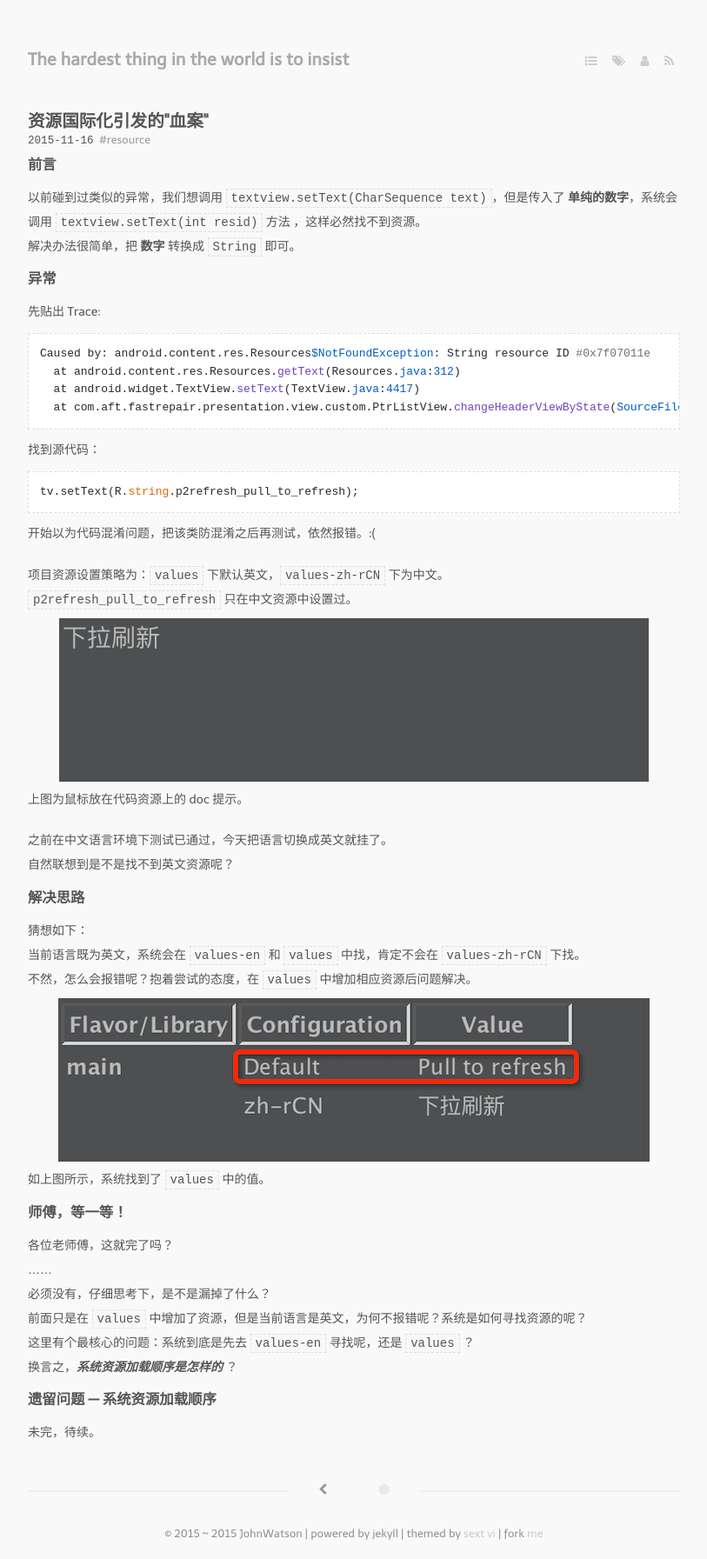
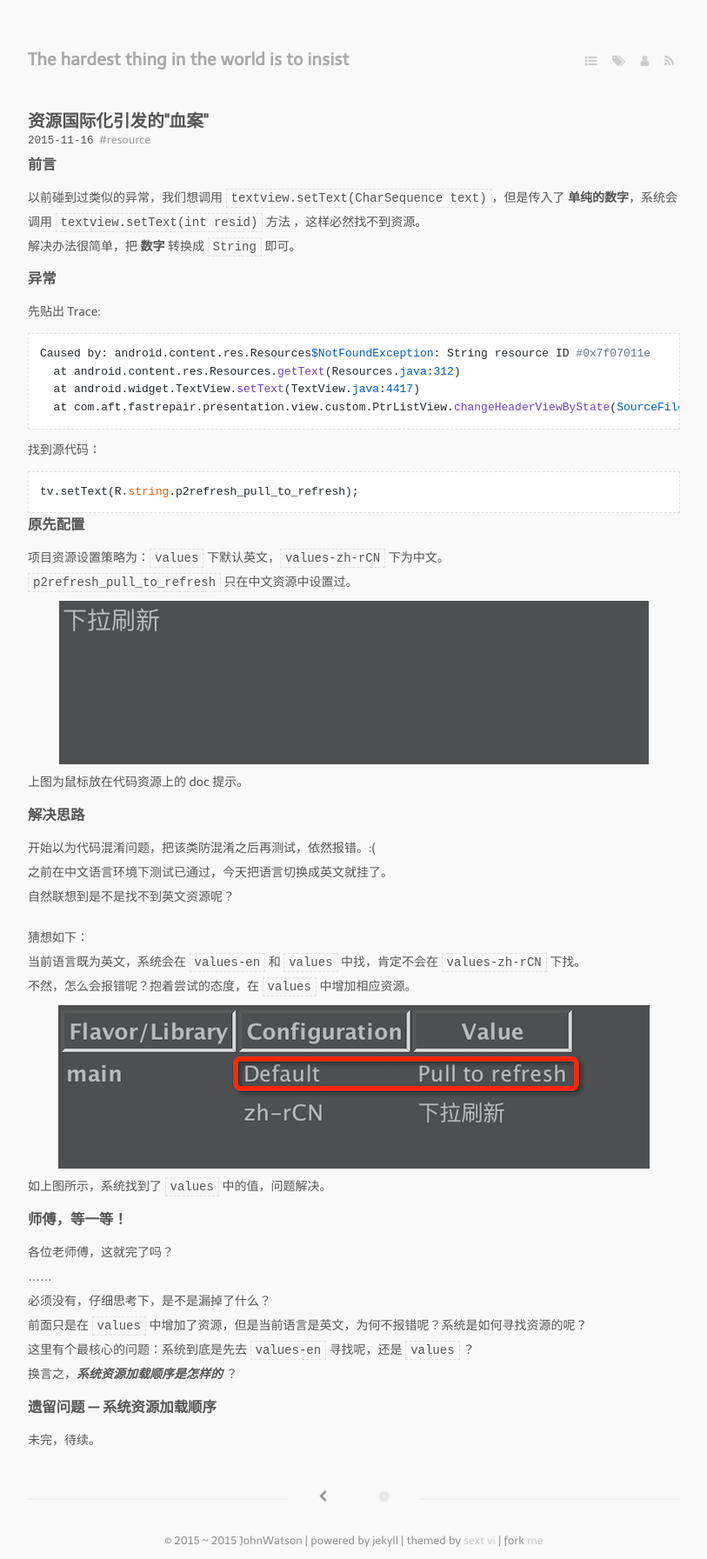
Before and after one commit to johnwatsondev/johnwatsondev.github.io, a Jekyll site: the page built from _posts/2015-11-16-resource-not-found-exception-with-i18n.md, in a window 1280 px wide. Shown: the whole page at 87% size, without its empty margins (233-1046 px from the left). Built offline with Jekyll 4.4.1, drawn with Linux system fonts in a browser that asks for light colours; nearby versions of some CDN libraries; some web fonts are replaced; Markdown is read by kramdown in place of the engine named in the settings.

Commit message:
update post style

````diff
--- a/_posts/2015-11-16-resource-not-found-exception-with-i18n.md
+++ b/_posts/2015-11-16-resource-not-found-exception-with-i18n.md
@@ -26,24 +26,22 @@ Caused by: android.content.res.Resources$NotFoundException: String resource ID #
 ```java
 tv.setText(R.string.p2refresh_pull_to_refresh);
 ```
-
-开始以为代码混淆问题，把该类防混淆之后再测试，依然报错。:(
-
+### 原先配置
 项目资源设置策略为：`values` 下默认英文，`values-zh-rCN` 下为中文。
 `p2refresh_pull_to_refresh` 只在中文资源中设置过。
 ![only-set-in-values-zh-rCN](/media/files/2015/11/16/incomplete_resource.png)
 上图为鼠标放在代码资源上的 doc 提示。
 
+### 解决思路
+开始以为代码混淆问题，把该类防混淆之后再测试，依然报错。:(
 之前在中文语言环境下测试已通过，今天把语言切换成英文就挂了。
 自然联想到是不是找不到英文资源呢？
 
-### 解决思路
-
 猜想如下：
 当前语言既为英文，系统会在 `values-en` 和 `values` 中找，肯定不会在 `values-zh-rCN` 下找。
-不然，怎么会报错呢？抱着尝试的态度，在 `values` 中增加相应资源后问题解决。
+不然，怎么会报错呢？抱着尝试的态度，在 `values` 中增加相应资源。
 ![set-in-values-and-values-zh-rCN](/media/files/2015/11/16/complete_resource.png)
-如上图所示，系统找到了 `values` 中的值。
+如上图所示，系统找到了 `values` 中的值，问题解决。
 
 ### 师傅，等一等！
 各位老师傅，这就完了吗？
````
